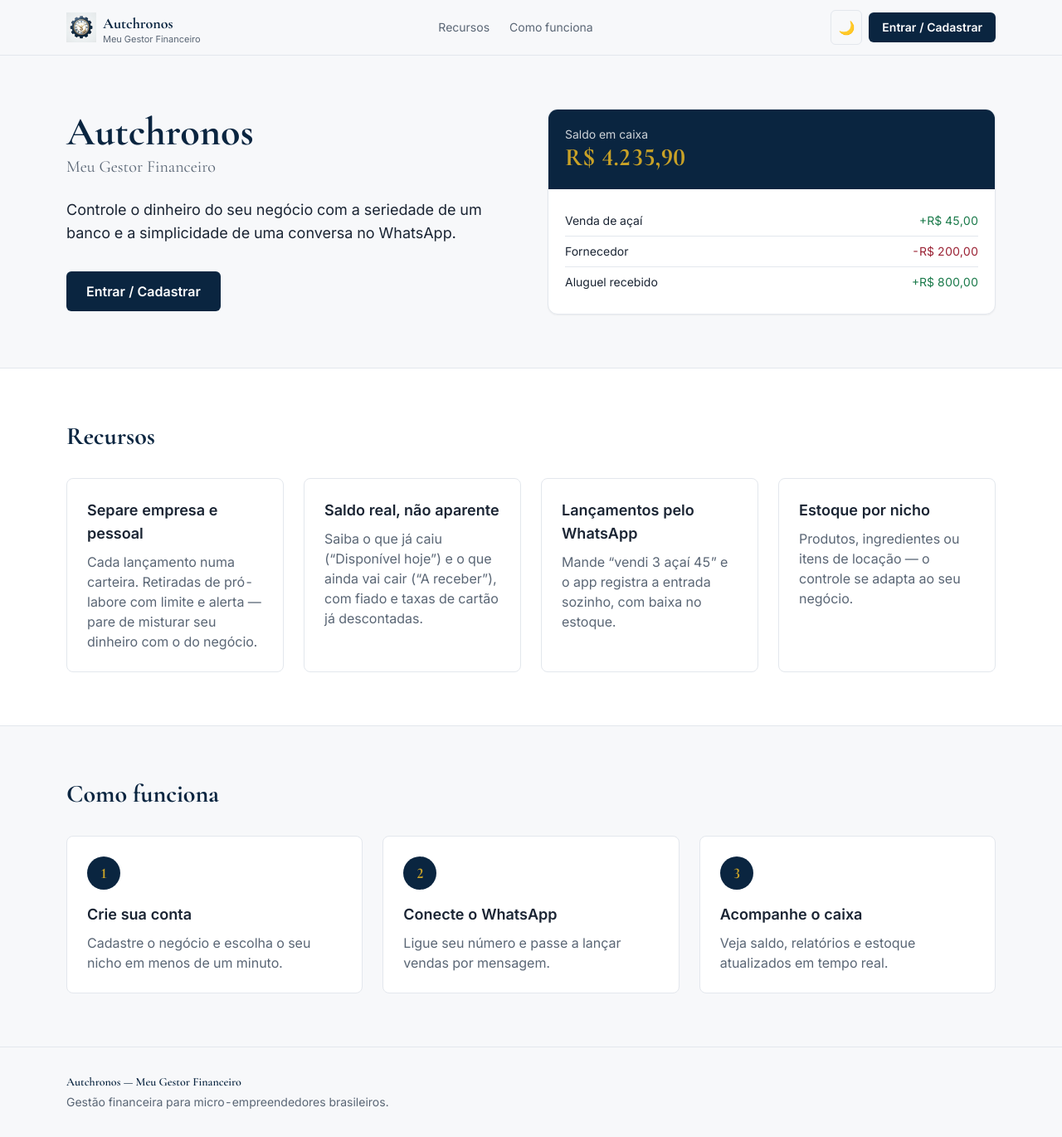
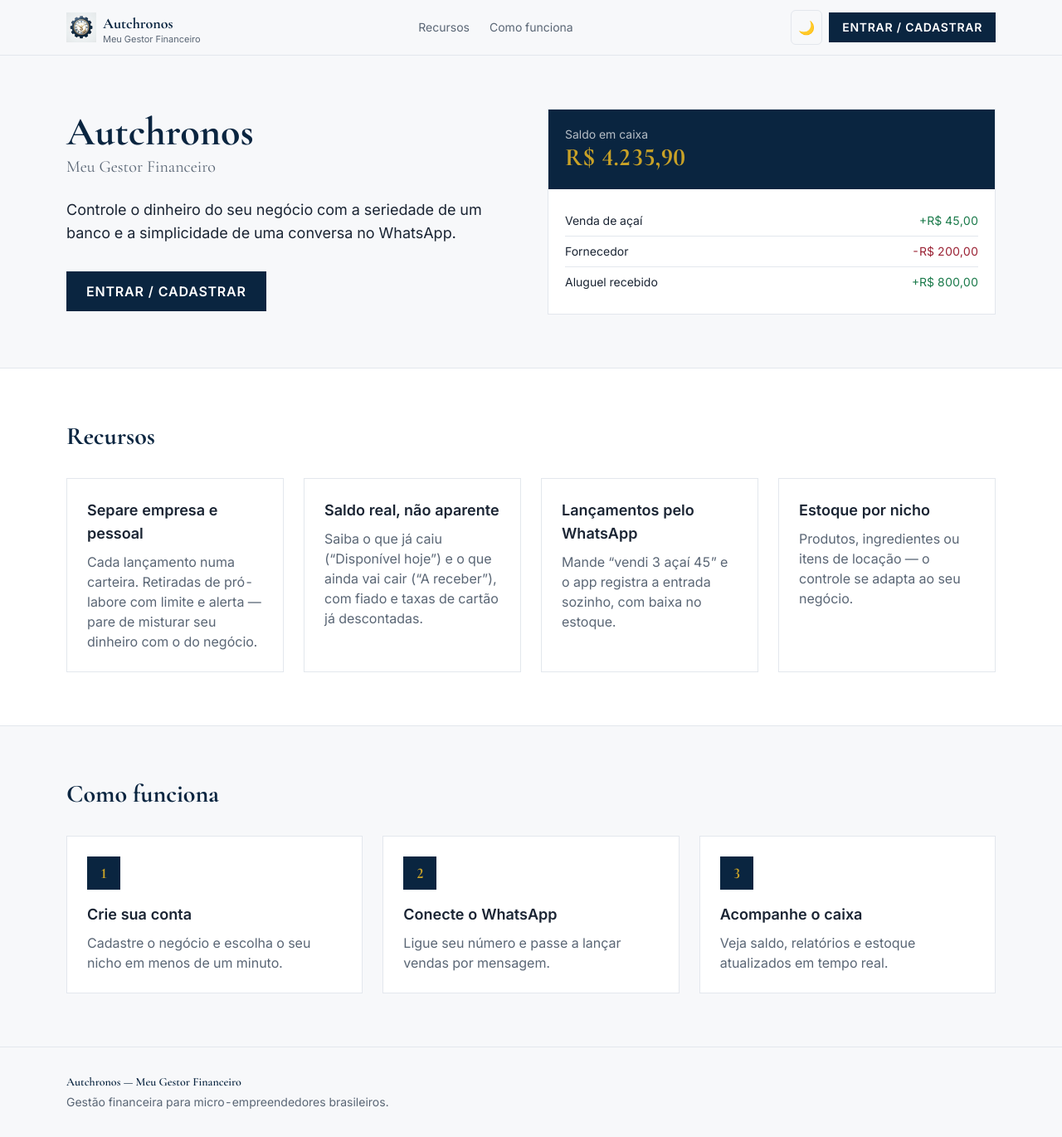
Before and after one commit to autchronos/meu-gestor, a Next.js app: page / in a window 1280 px wide. Shown: the whole page at 83% size. Built offline with nearby package versions, Linux system fonts and the light colour scheme.

Commit message:
feat: re-skin das telas publicas (landing, entrar, onboarding)

```diff
--- a/src/app/entrar/page.tsx
+++ b/src/app/entrar/page.tsx
@@ -18,11 +18,11 @@ export default function Entrar({
         <p className="mt-1 text-sm text-texto-suave">Meu Gestor Financeiro</p>
       </div>
 
-      <div className="rounded-xl border border-borda bg-superficie p-6 shadow-sm">
+      <div className="border border-borda bg-superficie p-6">
         {erro && (
           <p
             role="alert"
-            className="mb-4 rounded-md border border-borda px-3 py-2 text-sm text-saida"
+            className="mb-4 border border-borda px-3 py-2 text-sm text-saida"
           >
             {erro}
           </p>
--- a/src/app/onboarding/Wizard.tsx
+++ b/src/app/onboarding/Wizard.tsx
@@ -45,8 +45,8 @@ export function Wizard() {
     });
   }
 
-  const campo = "w-full rounded-md border border-borda bg-superficie px-3 py-2 text-texto";
-  const botao = "rounded-md bg-marca px-4 py-2 font-semibold text-white hover:opacity-90 disabled:opacity-60";
+  const campo = "w-full border border-borda bg-superficie px-3 py-2 text-texto";
+  const botao = "bg-marca px-4 py-2 font-semibold uppercase tracking-wider text-white hover:opacity-90 disabled:opacity-60";
   const ULTIMA = 4;
 
   return (
@@ -73,7 +73,7 @@ export function Wizard() {
         <fieldset className="flex flex-col gap-3">
           <legend className="text-sm text-texto-suave">O que seu negócio usa? (pode ajustar depois)</legend>
           {CAPACIDADES.map((c) => (
-            <label key={c.chave} className="flex items-start gap-3 rounded-md border border-borda p-3 text-sm">
+            <label key={c.chave} className="flex items-start gap-3 border border-borda bg-superficie p-3 text-sm">
               <input
                 type="checkbox"
                 checked={flags[c.chave]}
@@ -107,7 +107,7 @@ export function Wizard() {
 
       <div className="flex justify-between">
         <button type="button" onClick={() => setEtapa((e) => Math.max(0, e - 1))} disabled={etapa === 0 || pendente}
-          className="rounded-md border border-borda px-4 py-2 text-texto-suave disabled:opacity-40">
+          className="border border-borda px-4 py-2 text-texto-suave disabled:opacity-40">
           Voltar
         </button>
         {etapa < ULTIMA ? (
--- a/src/app/onboarding/page.tsx
+++ b/src/app/onboarding/page.tsx
@@ -23,7 +23,7 @@ export default async function Onboarding() {
         <h1 className="font-serif text-2xl font-bold text-marca">Bem-vindo!</h1>
         <p className="mt-1 text-sm text-texto-suave">Vamos configurar seu negócio.</p>
       </div>
-      <div className="rounded-xl border border-borda bg-superficie p-6 shadow-sm">
+      <div className="border border-borda bg-superficie p-6">
         <Wizard />
       </div>
     </main>
--- a/src/components/BotaoInstalar.tsx
+++ b/src/components/BotaoInstalar.tsx
@@ -25,7 +25,7 @@ export function BotaoInstalar() {
       <button
         type="button"
         onClick={aoClicar}
-        className="rounded-md border-2 border-dourado px-5 py-3 font-semibold text-marca transition-colors hover:bg-dourado/10 dark:text-texto"
+        className="border-2 border-dourado px-5 py-3 font-semibold uppercase tracking-wider text-marca transition-colors hover:bg-dourado hover:text-marca dark:text-texto"
       >
         📲 Baixar no celular
       </button>
--- a/src/components/Header.tsx
+++ b/src/components/Header.tsx
@@ -21,7 +21,7 @@ export function Header() {
           <ToggleTema />
           <Link
             href="/entrar"
-            className="rounded-md bg-marca px-4 py-2 text-sm font-semibold text-white transition-opacity hover:opacity-90"
+            className="bg-marca px-4 py-2 text-sm font-semibold uppercase tracking-wider text-white transition-opacity hover:opacity-90"
           >
             Entrar / Cadastrar
           </Link>
--- a/src/components/Hero.tsx
+++ b/src/components/Hero.tsx
@@ -19,7 +19,7 @@ export function Hero() {
         <div className="mt-8 flex flex-wrap items-center gap-4">
           <Link
             href="/entrar"
-            className="rounded-md bg-marca px-6 py-3 font-semibold text-white transition-opacity hover:opacity-90"
+            className="bg-marca px-6 py-3 font-semibold uppercase tracking-wider text-white transition-opacity hover:opacity-90"
           >
             Entrar / Cadastrar
           </Link>
@@ -35,9 +35,9 @@ export function Hero() {
 
 function MockupApp() {
   return (
-    <div className="overflow-hidden rounded-xl border border-borda bg-superficie shadow-sm">
+    <div className="overflow-hidden border border-borda bg-superficie">
       <div className="bg-marca p-5 text-white">
-        <p className="text-sm opacity-80">Saldo em caixa</p>
+        <p className="text-sm text-white/70">Saldo em caixa</p>
         <p className="font-serif text-3xl font-bold text-dourado">
           {formatarBRL(4235.9)}
         </p>
--- a/src/components/SecaoComoFunciona.tsx
+++ b/src/components/SecaoComoFunciona.tsx
@@ -11,8 +11,8 @@ export function SecaoComoFunciona() {
         <h2 className="font-serif text-3xl font-bold text-marca">Como funciona</h2>
         <ol className="mt-8 grid gap-6 md:grid-cols-3">
           {PASSOS.map((p) => (
-            <li key={p.n} className="rounded-lg border border-borda bg-superficie p-6">
-              <span className="flex h-10 w-10 items-center justify-center rounded-full bg-marca font-serif text-lg font-bold text-dourado">
+            <li key={p.n} className="border border-borda bg-superficie p-6">
+              <span className="flex h-10 w-10 items-center justify-center bg-marca font-serif text-lg font-bold text-dourado">
                 {p.n}
               </span>
               <h3 className="mt-4 text-lg font-semibold text-texto">{p.titulo}</h3>
--- a/src/components/SecaoRecursos.tsx
+++ b/src/components/SecaoRecursos.tsx
@@ -28,7 +28,7 @@ export function SecaoRecursos() {
         <h2 className="font-serif text-3xl font-bold text-marca">Recursos</h2>
         <div className="mt-8 grid gap-6 sm:grid-cols-2 lg:grid-cols-4">
           {RECURSOS.map((r) => (
-            <div key={r.titulo} className="rounded-lg border border-borda p-6">
+            <div key={r.titulo} className="border border-borda bg-superficie p-6">
               <h3 className="text-lg font-semibold text-texto">{r.titulo}</h3>
               <p className="mt-2 text-texto-suave">{r.texto}</p>
             </div>
--- a/src/components/auth/BotaoGoogle.tsx
+++ b/src/components/auth/BotaoGoogle.tsx
@@ -28,7 +28,7 @@ export function BotaoGoogle() {
         type="button"
         onClick={entrarComGoogle}
         disabled={carregando}
-        className="w-full rounded-md border border-borda bg-superficie px-4 py-2 font-medium text-texto transition-colors hover:bg-fundo disabled:opacity-60"
+        className="w-full border border-borda bg-superficie px-4 py-2 font-medium text-texto transition-colors hover:bg-fundo disabled:opacity-60"
       >
         {carregando ? "Redirecionando..." : "Entrar com Google"}
       </button>
--- a/src/components/auth/FormularioAcesso.tsx
+++ b/src/components/auth/FormularioAcesso.tsx
@@ -65,18 +65,18 @@ export function FormularioAcesso() {
 
   return (
     <form onSubmit={enviar} className="flex flex-col gap-4">
-      <div className="flex rounded-md border border-borda p-1 text-sm">
+      <div className="flex border border-borda p-1 text-sm">
         <button
           type="button"
           onClick={() => setModo("entrar")}
-          className={`flex-1 rounded px-3 py-1.5 ${modo === "entrar" ? "bg-marca text-white" : "text-texto-suave"}`}
+          className={`flex-1 px-3 py-1.5 ${modo === "entrar" ? "bg-marca text-white" : "text-texto-suave"}`}
         >
           Entrar
         </button>
         <button
           type="button"
           onClick={() => setModo("cadastrar")}
-          className={`flex-1 rounded px-3 py-1.5 ${modo === "cadastrar" ? "bg-marca text-white" : "text-texto-suave"}`}
+          className={`flex-1 px-3 py-1.5 ${modo === "cadastrar" ? "bg-marca text-white" : "text-texto-suave"}`}
         >
           Criar conta
         </button>
@@ -88,7 +88,7 @@ export function FormularioAcesso() {
           type="email"
           value={email}
           onChange={(e) => setEmail(e.target.value)}
-          className="rounded-md border border-borda bg-superficie px-3 py-2 text-texto"
+          className="border border-borda bg-superficie px-3 py-2 text-texto"
           autoComplete="email"
         />
       </label>
@@ -100,7 +100,7 @@ export function FormularioAcesso() {
           value={senha}
           onChange={(e) => setSenha(e.target.value)}
           minLength={6}
-          className="rounded-md border border-borda bg-superficie px-3 py-2 text-texto"
+          className="border border-borda bg-superficie px-3 py-2 text-texto"
           autoComplete={modo === "entrar" ? "current-password" : "new-password"}
         />
       </label>
@@ -111,7 +111,7 @@ export function FormularioAcesso() {
       <button
         type="submit"
         disabled={carregando}
-        className="rounded-md bg-marca px-4 py-2 font-semibold text-white transition-opacity hover:opacity-90 disabled:opacity-60"
+        className="bg-marca px-4 py-2 font-semibold uppercase tracking-wider text-white transition-opacity hover:opacity-90 disabled:opacity-60"
       >
         {carregando ? "Aguarde..." : modo === "entrar" ? "Entrar" : "Criar conta"}
       </button>
```
